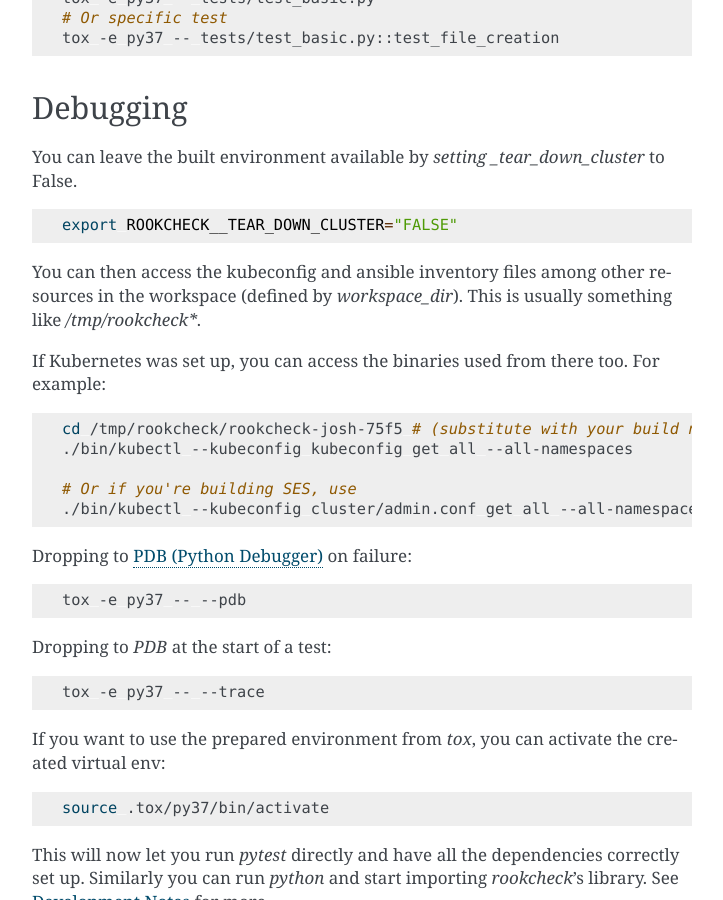
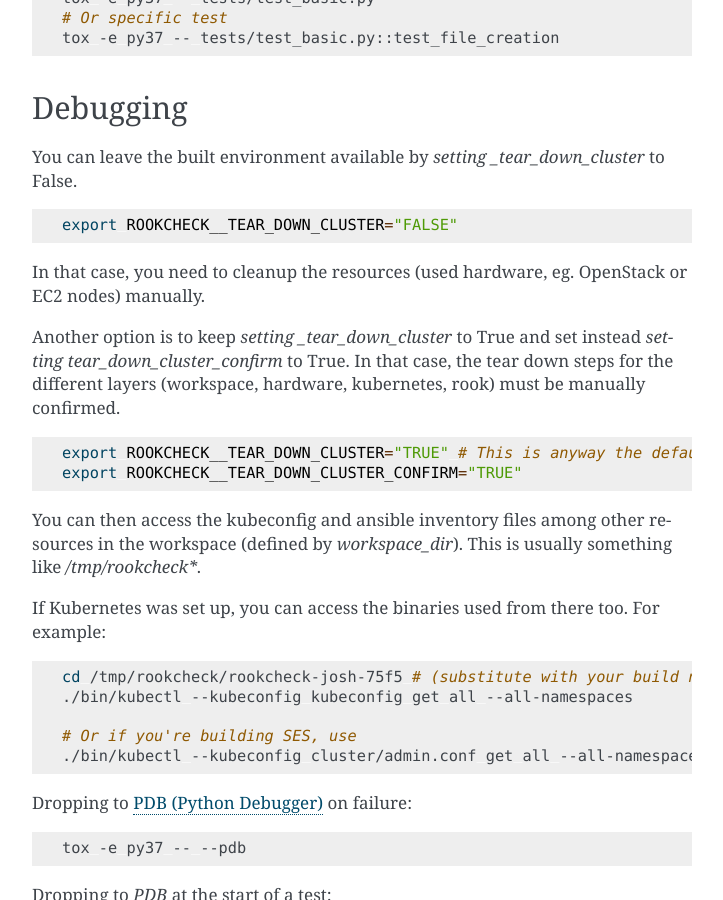
Before and after one commit to SUSE/rookcheck, a Sphinx documentation site: the page built from doc/source/usage.rst, in a window 1280 px wide and 900 px high, scrolled down 526 px. Shown: the whole window, without its empty margins (388-1111 px from the left). Built offline with Sphinx 7.4.7, drawn with Linux system fonts in a browser that asks for light colours.

Commit message:
Add setting _TEAR_DOWN_CLUSTER_CONFIRM
With that, it's possible to keep the environment around until the tear
down process is manually continued.
The advantage over just setting _TEAR_DOWN_CLUSTER to False is the
cleanup of the resources.

Signed-off-by: Thomas Bechtold <tbechtold@suse.com>

```diff
--- a/doc/source/usage.rst
+++ b/doc/source/usage.rst
@@ -39,6 +39,19 @@ to False.
 .. code-block:: bash
 
     export ROOKCHECK__TEAR_DOWN_CLUSTER="FALSE"
+
+In that case, you need to cleanup the resources (used hardware, eg. OpenStack
+or EC2 nodes) manually.
+
+Another option is to keep `setting _tear_down_cluster` to True and set instead
+`setting tear_down_cluster_confirm` to True. In that case, the tear down steps
+for the different layers (workspace, hardware, kubernetes, rook) must be
+manually confirmed.
+
+.. code-block:: bash
+
+   export ROOKCHECK__TEAR_DOWN_CLUSTER="TRUE" # This is anyway the default
+   export ROOKCHECK__TEAR_DOWN_CLUSTER_CONFIRM="TRUE"
 
 You can then access the kubeconfig and ansible inventory files among other
 resources in the workspace (defined by `workspace_dir`). This is usually
```
Also changed, not shown: 6 other files.
